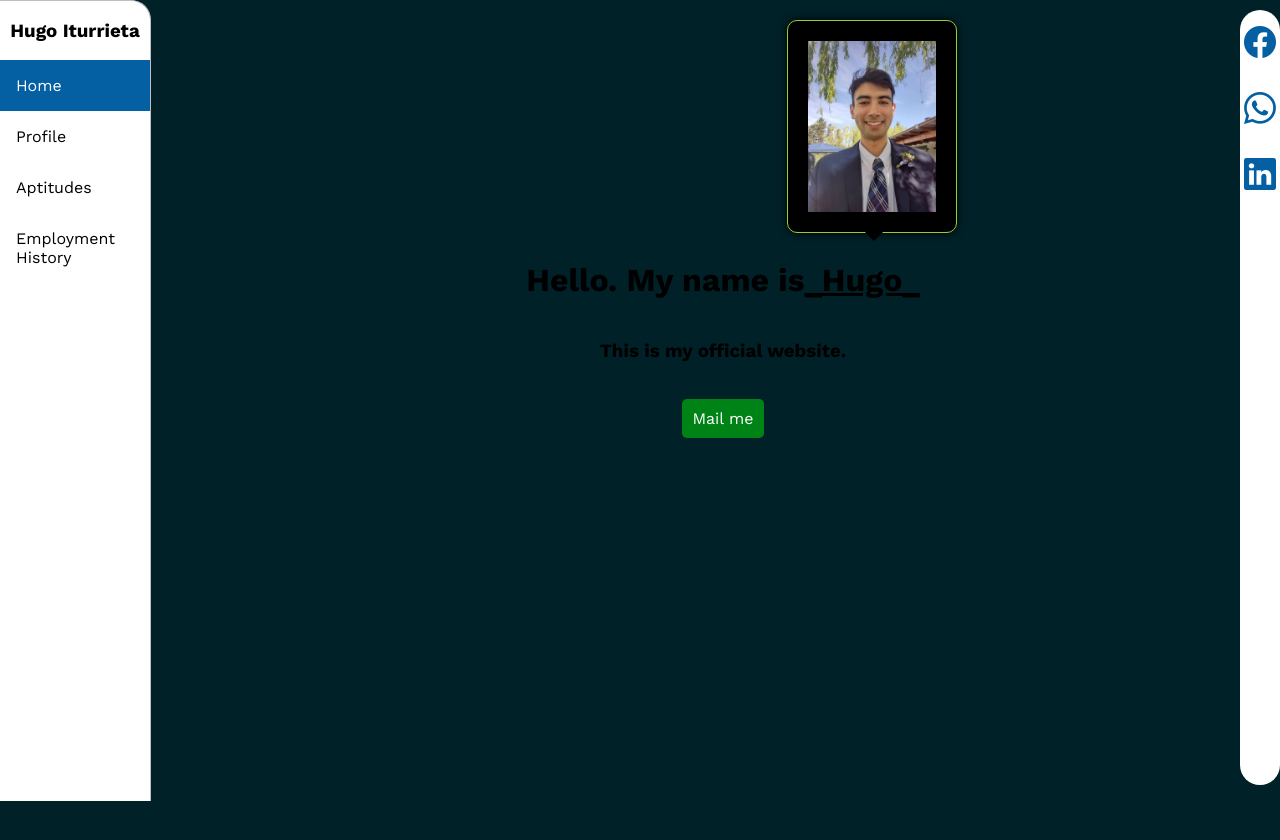
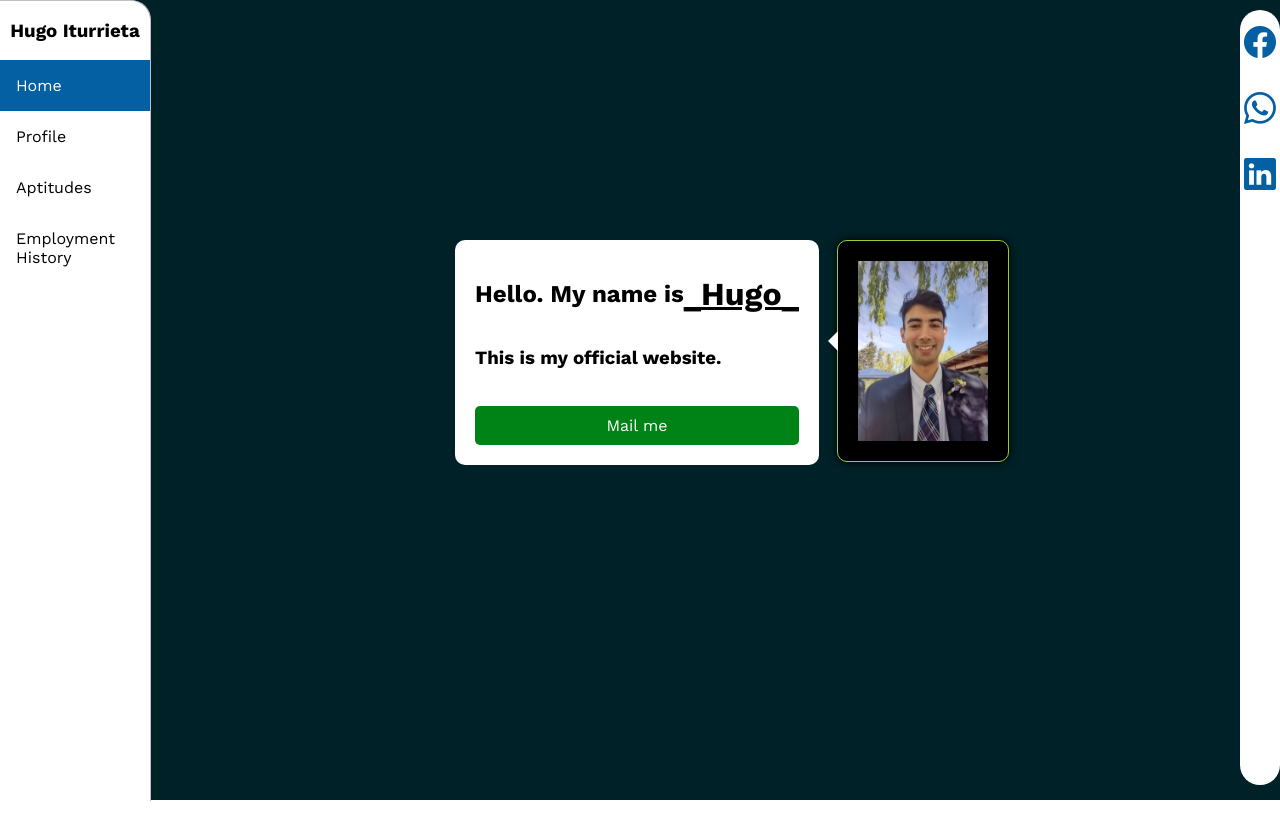
Before and after one commit to mehLabs/myPage, an Angular app: page /home in a window 1280 px wide. Both pictures are taken after a click on the element "_Hugo_". Shown: the top 840 px of the page. After the commit the page ends 800 px from the top, so only its background shows below. Built offline with nearby package versions, Linux system fonts and the light colour scheme.

Commit message:
Finished home component

```diff
--- a/src/app/app.component.css
+++ b/src/app/app.component.css
@@ -99,11 +99,12 @@ app-social-media{
     }
     router-outlet{
         padding: 0;
+        height: 100vh;
     }
 
 }
 
-@media screen and (max-width: 430px) {
+@media screen and (max-width: 500px) {
     app-nav-bar a{
         text-align: center;
         float: none;
--- a/src/app/components/home/home.component.css
+++ b/src/app/components/home/home.component.css
@@ -5,11 +5,18 @@
 }
 
 .container{
+    transition: 1s;
     display: flex;
-    flex-direction: column;
-    align-items: center;
+    flex-direction: row;
+    justify-content: center;
     padding-top: 30vh;
-    height: 1000px;
+}
+.welcome-sign{
+    transition: 1s;
+    padding: 20px;
+    border-radius: 10px;
+    max-width: 95vw;
+    background-color: white;
 }
 
 .main-title{
@@ -21,7 +28,7 @@
     cursor: pointer;
     display: flex;
     flex-direction: row;
-
+    align-items: center;
 }
 #hugo:hover{
     transition: 0.2s;
@@ -31,16 +38,15 @@
 #hugo-text{
     display: block;
     font-size: 2em;
-    margin-block-start: 0.67em;
-    margin-block-end: 0.67em;
-    margin-inline-start: 0px;
-    margin-inline-end: 0px;
     font-weight: bold;
 }
 
 .hugo-sign{
     transition: 1.2s;
-    transform: translate(-18px , calc(-20vh - 20px));
+    transition: opacity 0.1s;
+    transform: translate(-18px , 0);
+    height: 180px;
+    width: 130px;
     display: flex;
     border: 1px solid yellowgreen;
     position:absolute;
@@ -49,7 +55,6 @@
     border-radius: 10px;
     box-shadow: 0 0 8px black;
     opacity: 0;
-    pointer-events: none;
     visibility: hidden;
 }
 .hugo-sign::before{
@@ -57,24 +62,26 @@
     position: absolute;
     width: 0;
     height: 0;
-    left:44%;
-    right: auto;
+    left:auto;
+    right: 170px;
     top:auto;
-    bottom: -10%;
-    border:1vw solid black;
-    border-color: black transparent transparent transparent;
+    bottom: 50%;
+    border:10px solid black;
+    border-color: transparent white transparent transparent;
 
 }
 .hugo-sign.active{
+    position: relative;
     transition: 1.2s;
-    transform: translate(-18px,calc(-20vh - calc(20px * 3)));
+    transform: translate(18px,0px);
     opacity: 1;
     visibility: visible;
 }
 #hugo-pic{
-    width: 10vw;
-    height: auto;
+    width: 130px;
+    height: 180px;
 }
+
 
 .mail{
     transition: 3s;
@@ -83,11 +90,12 @@
     border-radius: 5px;
 }
 .mail:hover{
-    transition: 3s;
+    transition: 1.5s;
     box-shadow: 0 0px 150px 40px rgb(148, 228, 0);
 }
 
-.mail a{
+a{
+    text-align: center;
     color:white;
     text-decoration: none;
 }
@@ -97,19 +105,6 @@
     flex-direction: row;
 }
 
-@media screen and (max-width:700px) {
-    .hugo-sign{
-        transform: translate(30vh,-40vh);
-    }
-    .hugo-sign.active{
-        transform: translate(30vh,-45vh);
-    }
-    .hugo-sign::before{
-        border: 3vw solid black;
-        border-color: black transparent transparent transparent;
-    }
-    .hugo-sign #hugo-pic{
-        width: 30vw;
-        height: auto;
-    }
+@media screen and (max-width:1185px) {
+
 }
--- a/src/app/components/home/home.component.html
+++ b/src/app/components/home/home.component.html
@@ -1,21 +1,27 @@
 <div class="container">
+  <section class="welcome-sign">
     <div class="main-title">
       <h1 class="text-with-flex">
         Hello. My name is </h1>
       <u id="hugo">
         <span id="hugo-text">_Hugo_</span>
-      <div
-        class="hugo-sign"
-        [ngClass]="{'active' : hugoSignActive == true}">
-          <img id="hugo-pic" src="../../../assets/images/hugo.webp" alt="Hugo Iturrieta sonriendo el día de su casamiento">
-      </div>
       </u>
     </div>
     <h3>
       This is my official website.
     </h3>
     <br>
+    <a href="mailto:hugo.sud.ste@gmail.com">
       <div class="mail">
-    <a href="mailto:hugo.sud.ste@gmail.com">Mail me</a>
+        Mail me
+      </div>
+    </a>
+  </section>
+  <div
+    class="hugo-sign"
+    [ngClass]="{'active' : hugoSignActive == true}">
+    <a class="link" routerLink="/profile">
+      <img id="hugo-pic" src="../../../assets/images/hugo.webp" alt="Hugo Iturrieta sonriendo el día de su casamiento">
+    </a>
   </div>
 </div>
--- a/src/app/components/social-media/social-media.component.css
+++ b/src/app/components/social-media/social-media.component.css
@@ -35,6 +35,8 @@ a span.text{
     background-color: white;
     padding: 5px;
     border-radius: 5px;
+    width: 75px;
+    text-align: center;
 }
 .links-container a:hover span.text{
     opacity: 1;
```
Lines whose indentation alone changed are shown as unchanged.
